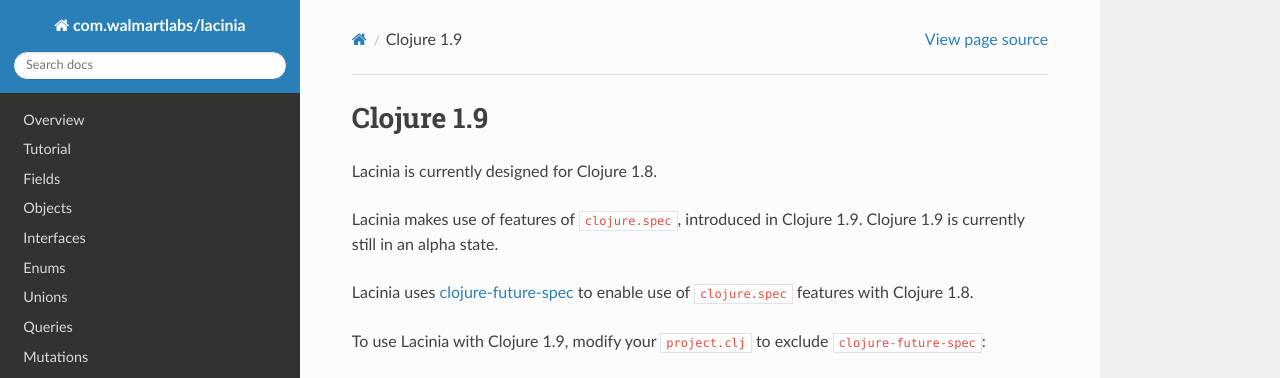
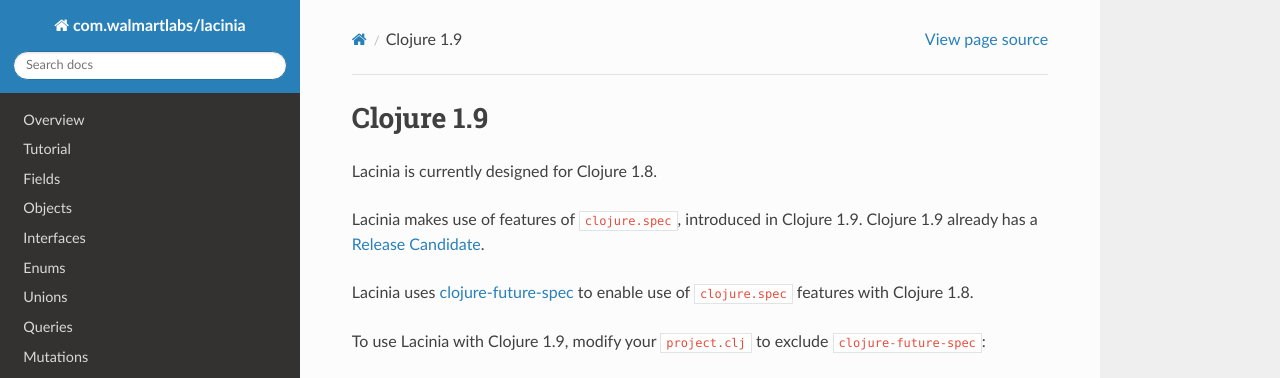
Before and after one commit to walmartlabs/lacinia, a Sphinx documentation site: the page built from docs/clojure.rst, in a window 1280 px wide. Shown: the top 378 px of the page. Built offline with Sphinx 7.4.7 and the Read the Docs theme 2.0.0, drawn with Linux system fonts in a browser that asks for light colours.

Commit message:
Update clojure.rst

```diff
--- a/docs/clojure.rst
+++ b/docs/clojure.rst
@@ -4,7 +4,7 @@
 Lacinia is currently designed for Clojure 1.8.
 
 Lacinia makes use of features of ``clojure.spec``, introduced in Clojure 1.9.
-Clojure 1.9 is currently still in an alpha state.
+Clojure 1.9 already has a `Release Candidate <https://github.com/clojure/clojure/releases>`_.
 
 Lacinia uses `clojure-future-spec <https://github.com/tonsky/clojure-future-spec>`_ to enable
 use of ``clojure.spec`` features with Clojure 1.8.
```
